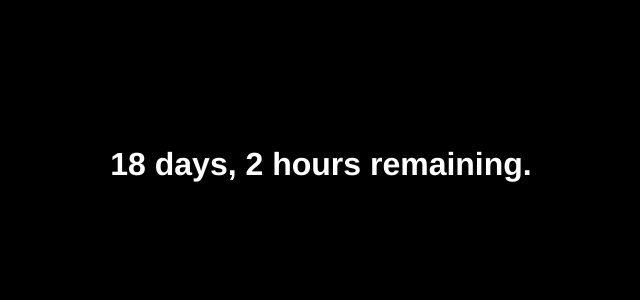
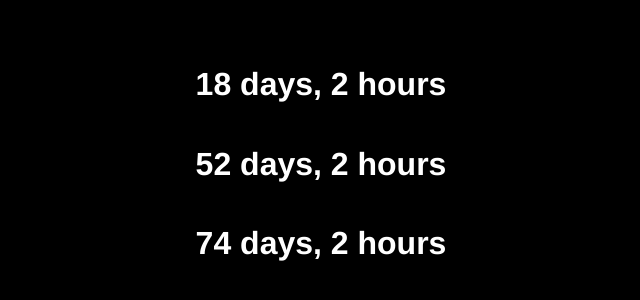
Before and after one commit to usnp/usnp.github.io, a plain HTML site: page index.html in a window 1280 px wide. Shown: the part 236-536 px from the top of the page, without its empty margins (319-959 px from the left). Drawn offline with Linux system fonts and the light colour scheme.

Commit message:
some additional modifications

```diff
--- a/index.html
+++ b/index.html
@@ -41,6 +41,7 @@
             #title-wrap {
                 width: 100%;
                 height: 100%;
+                flex-direction: column;
             }
 
             a:link {
@@ -71,13 +72,18 @@
         </style>
 
         <script type="application/javascript">
-            const done = 1630098000000;
+            const dones = {
+                nathan: 1630098000000,
+                sam1:   1633035600000,
+                sam2:   1634936400000,
+            };
 
             document.addEventListener('DOMContentLoaded', () => {
-                const time = document.getElementById('time');
+                const cancel = setInterval(() => {
+                    const now = new Date();
 
-                const cancel = setInterval(() => {
-                    const diff = done - new Date();
+                    Object.entries(dones).forEach(([name, done]) => {
+                        const diff = done - now;
 
                         if (diff <= 0) {
                             cancel();
@@ -89,7 +95,8 @@
                         const days = Math.floor(total_hours / 24);
                         const hours = Math.floor(total_hours % 24);
 
-                    time.innerText = `${days} days, ${hours} hours`;
+                        document.getElementById(name).innerText = `${days} days, ${hours} hour${hours == 1 ? '' : 's'}`;
+                    });
                 }, 1000);
             });
         </script>
@@ -97,9 +104,17 @@
 
     <body>
         <div id="title-wrap">
-            <span class="title">
-                <h1><span id="time">???</span> remaining.</h1>
-            </span>
+            <div class="title">
+                <h1><span id="nathan">???</span></h1>
+            </div>
+
+            <div class="title">
+                <h1><span id="sam1">???</span></h1>
+            </div>
+
+            <div class="title">
+                <h1><span id="sam2">???</span></h1>
+            </div>
         </div>
     </body>
 </html>
```
Lines whose indentation alone changed are shown as unchanged.
